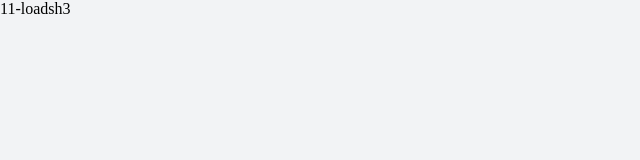
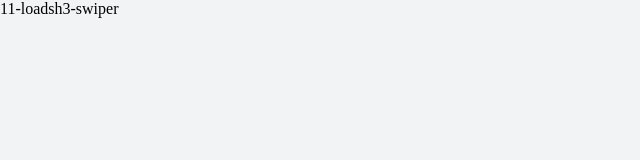
Before and after one commit to A-2798/java-Web, a Vue app: page / in a window 1280 px wide. Shown: the top 160 px of the page, without its empty margins (0-640 px from the left). Built offline with nearby package versions, Linux system fonts and the light colour scheme.

Commit message:
swiper轮播如

```diff
--- a/src/components/HelloWorld.vue
+++ b/src/components/HelloWorld.vue
@@ -1,7 +1,7 @@
 
 <template>
  <div>
-   11-loadsh3
+   11-loadsh3-swiper
  </div>
 </template>
 <script lang="js" setup>
```
